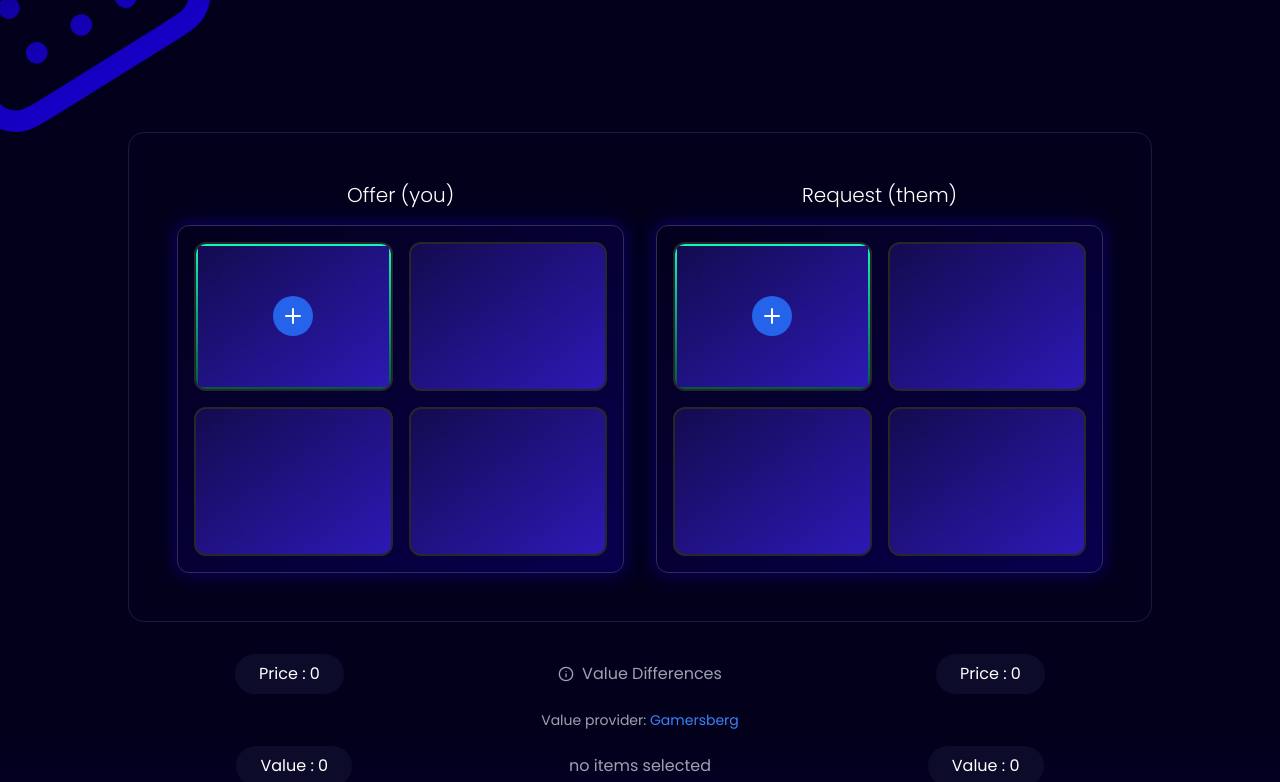
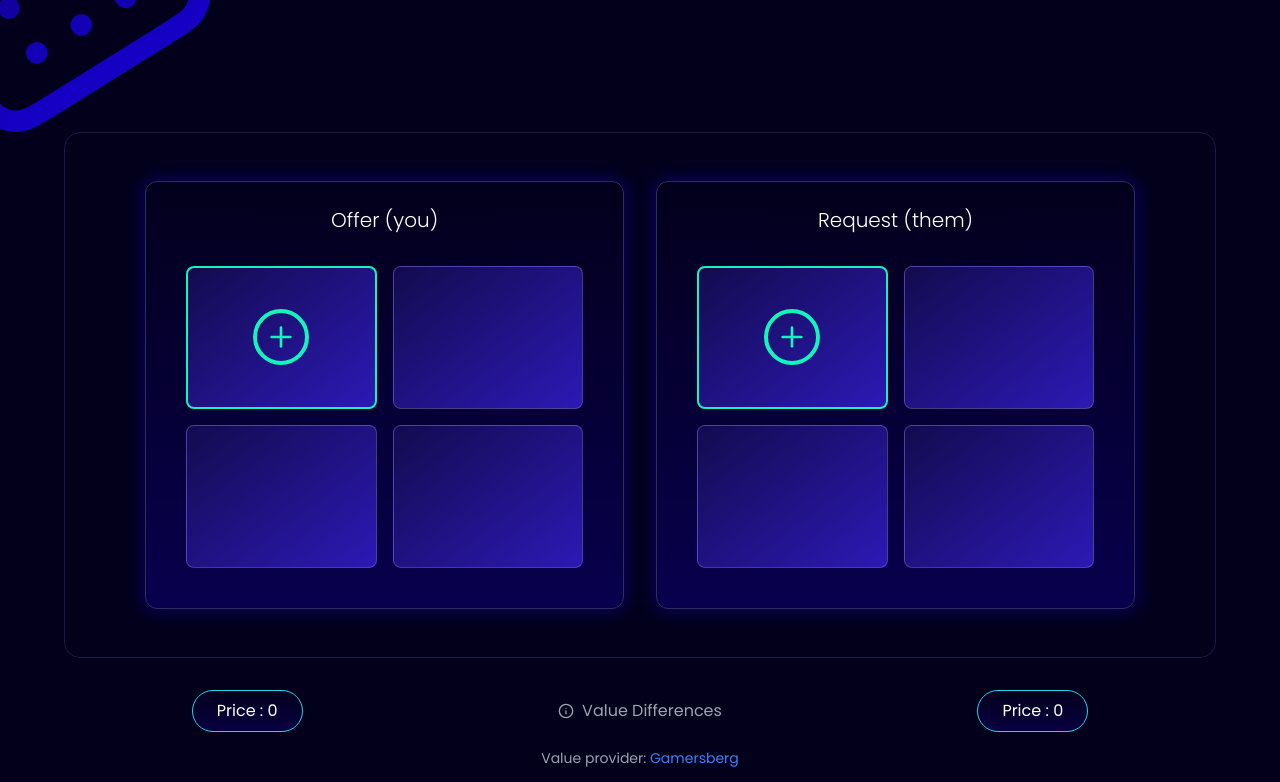
Before and after one commit to firdosh008/Gamersberg-, a Next.js app: page / in a window 1280 px wide. Shown: the part 340-1122 px from the top of the page. Built offline with nearby package versions, Linux system fonts and the light colour scheme.

Commit message:
updated css

```diff
--- a/components/calculator.tsx
+++ b/components/calculator.tsx
@@ -43,10 +43,13 @@ export default function Calculator() {
   }
 
   return (
-    <div className="w-full max-w-5xl">
+    <div className="w-full max-w-6xl">
       {/* First Row: Fruit Grid */}
-      <div className="grid grid-cols-1 md:grid-cols-2 gap-8  p-12 rounded-2xl border border-[#1a1a40] ">
-        <div>
+      <div className="grid grid-cols-1 md:grid-cols-2 gap-8  p-12 px-20 rounded-2xl border border-[#1a1a40] ">
+        <div className="border border-[#2e2e5a] rounded-xl shadow-[0px_0px_15px_3px_rgba(14,0,130,0.6)] p-6"
+          style={{
+            background: "linear-gradient(to bottom , rgba(3, 0, 28, 1), rgba(8, 0, 77, 1))",
+          }}>
           <h2 className="text-white text-xl font-light mb-4 text-center">Offer (you)</h2>
           <FruitGrid
             fruits={offerFruits}
@@ -54,7 +57,10 @@ export default function Calculator() {
             onRemove={(fruitId) => handleRemoveFruit("offer", fruitId)}
           />
         </div>
-        <div>
+        <div className="border border-[#2e2e5a] rounded-xl shadow-[0px_0px_15px_3px_rgba(14,0,130,0.6)] p-6"
+          style={{
+            background: "linear-gradient(to bottom , rgba(3, 0, 28, 1), rgba(8, 0, 77, 1))",
+          }}>
           <h2 className="text-white text-xl font-light mb-4 text-center">Request (them)</h2>
           <FruitGrid
             fruits={requestFruits}
@@ -66,7 +72,8 @@ export default function Calculator() {
 
       {/* Second Row: Price, Value Difference, Price */}
       <div className="mt-8 flex justify-around">
-        <div className="bg-[#0c0c2a] rounded-full px-6 py-2 text-white">
+        <div className="rounded-full px-6 py-2 text-white border border-cyan-400"
+          style={{ background: "linear-gradient(180deg, #03001C 0%, #070040 100%)" }}>
           <span className="font-normal">Price : </span>
           <span>{formatNumber(offerPrice)}</span>
         </div>
@@ -74,7 +81,8 @@ export default function Calculator() {
           <InfoIcon className="h-4 w-4 mr-2" />
           <span>Value Differences</span>
         </div>
-        <div className="bg-[#0c0c2a] rounded-full px-6 py-2 text-white">
+        <div className="rounded-full px-6 py-2 text-white border border-cyan-400"
+          style={{ background: "linear-gradient(180deg, #03001C 0%, #070040 100%)" }}>
           <span className="font-normal">Price : </span>
           <span>{formatNumber(requestPrice)}</span>
         </div>
@@ -87,14 +95,16 @@ export default function Calculator() {
 
       {/* Fourth Row: Value, No Items Selected, Value */}
       <div className="mt-4 flex justify-around items-center">
-        <div className="bg-[#0c0c2a] rounded-full px-6 py-2 text-white">
+        <div className="rounded-full px-6 py-2 text-white border border-cyan-400"
+          style={{ background: "linear-gradient(180deg, #03001C 0%, #070040 100%)" }}>
           <span className="font-normal">Value : </span>
           <span>{formatNumber(offerValue)}</span>
         </div>
         {offerFruits.length === 0 && requestFruits.length === 0 && (
           <div className="text-gray-400">no items selected</div>
         )}
-        <div className="bg-[#0c0c2a] rounded-full px-6 py-2 text-white">
+        <div className="rounded-full px-6 py-2 text-white border border-cyan-400"
+          style={{ background: "linear-gradient(180deg, #03001C 0%, #070040 100%)" }}>
           <span className="font-normal">Value : </span>
           <span>{formatNumber(requestValue)}</span>
         </div>
--- a/components/fruit-grid.tsx
+++ b/components/fruit-grid.tsx
@@ -18,31 +18,19 @@ export default function FruitGrid({ fruits, onAddClick, onRemove }: FruitGridPro
   }
 
   return (
+    <div className="p-4">
+      <div className="grid grid-cols-2 gap-4">
+        {gridSlots.map((fruit, index) => {
+          const isEmptySlot = !fruit && gridSlots.findIndex((slot) => !slot) === index;
+          return (
             <div
-      className="border border-[#2e2e5a] rounded-xl shadow-[0px_0px_15px_3px_rgba(14,0,130,0.6)] p-4"
+              key={fruit?.id || `empty-${index}`}
+              className="relative aspect-[4/3] rounded-lg overflow-hidden flex items-center justify-center transition-colors"
               style={{
-        background: "linear-gradient(to bottom right, rgba(3, 0, 28, 1), rgba(8, 0, 77, 1))",
+                background: "linear-gradient(to bottom right, rgba(19, 11, 79, 1), rgba(44, 25, 181, 1))",
+                border: isEmptySlot ? "2px solid #15F5BA" : "1px solid rgba(255, 255, 255, 0.2)",
               }}
             >
-      <div className="grid grid-cols-2 gap-4">
-        {gridSlots.map((fruit, index) => (
-          <div
-            key={fruit?.id || `empty-${index}`}
-            className={`relative aspect-[4/3] rounded-lg overflow-hidden flex items-center justify-center
-            border-2 transition-colors`}
-            style={{
-              background: "linear-gradient(to bottom right, rgba(19, 11, 79, 1), rgba(44, 25, 181, 1))",
-              borderRadius: "12px",
-            }}
-          >
-            {/* Hover Overlay */}
-            <div
-              className="absolute inset-0 transition-opacity duration-300 opacity-0 hover:opacity-100 rounded-lg"
-              style={{
-                background: "linear-gradient(to bottom right, rgba(3, 0, 28, 1), rgba(8, 0, 77, 1))",
-              }}
-            ></div>
-
               {fruit ? (
                 <>
                   <div className="flex flex-col items-center justify-center p-2 relative">
@@ -62,23 +50,19 @@ export default function FruitGrid({ fruits, onAddClick, onRemove }: FruitGridPro
                     <X className="h-4 w-4" />
                   </button>
                 </>
-            ) : gridSlots.findIndex((slot) => !slot) === index ? (
-              // **Green Border for + Button Only**
-              <button
-                onClick={onAddClick}
-                className="w-full h-full flex items-center justify-center relative border-2 rounded-lg"
-                style={{
-                  borderImage: "linear-gradient(to bottom, rgba(21, 245, 186, 1), rgba(0, 90, 66, 1)) 1",
-                  borderImageSlice: 1,
-                }}
+              ) : isEmptySlot ? (
+                <button onClick={onAddClick} className="w-full h-full flex items-center justify-center relative">
+                  <div
+                    className="flex items-center justify-center w-14 h-14 rounded-full border-4 bg-transparent"
+                    style={{ borderColor: "#15F5BA" }}
                   >
-                <div className="flex items-center justify-center w-10 h-10 rounded-full bg-blue-600 hover:bg-blue-500 transition-colors">
-                  <Plus className="h-6 w-6 text-white" />
+                    <Plus className="h-8 w-8" style={{ color: "#15F5BA" }} />
                   </div>
                 </button>
               ) : null}
             </div>
-        ))}
+          );
+        })}
       </div>
     </div>
   );
```
Lines whose indentation alone changed are shown as unchanged.
